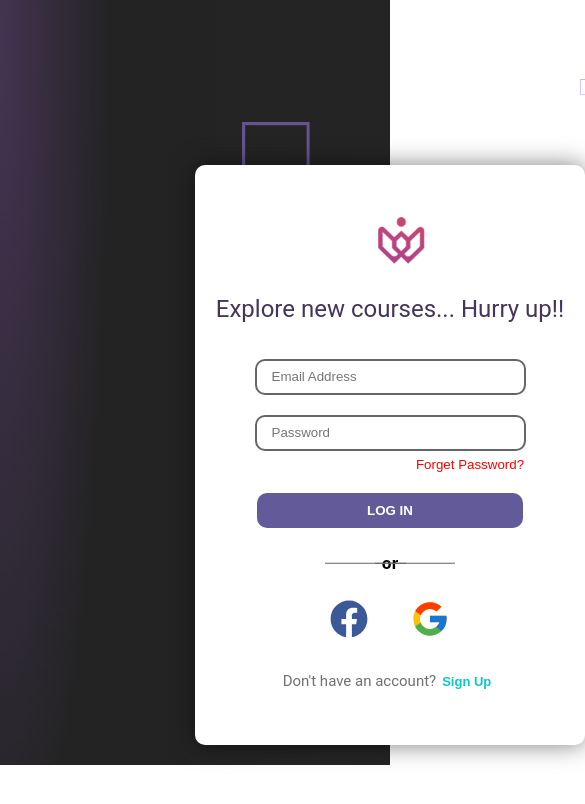
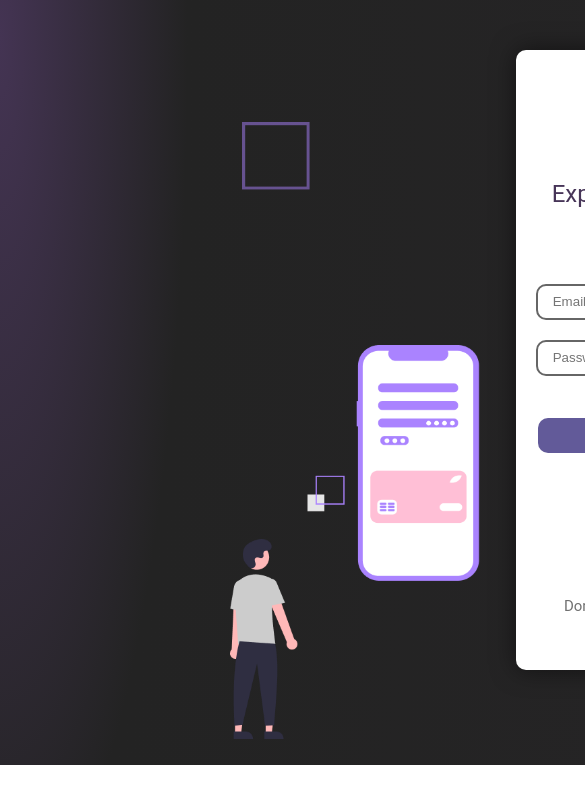
Before and after one commit to joynool/log-in, a React (Create React App) app: page / in a window 390 px wide. Shown: the top 804 px of the page, 585 px wide, since content can reach past the window. Built offline with nearby package versions, Linux system fonts and the light colour scheme.

Commit message:
responsive fixes

```diff
--- a/src/Pages/Login.css
+++ b/src/Pages/Login.css
@@ -157,9 +157,7 @@
 
 @media screen and (max-width: 400px) {
   .container {
-    display: flex;
-    flex-direction: column;
-    justify-content: center;
+    grid-template-columns: auto auto;
   }
 
   .login-panel {
@@ -167,7 +165,5 @@
     padding-top: 50px;
     padding-right: 20px;
     padding-bottom: 20px;
-    left: 50%;
-    top: -600px;
   }
 }
```
